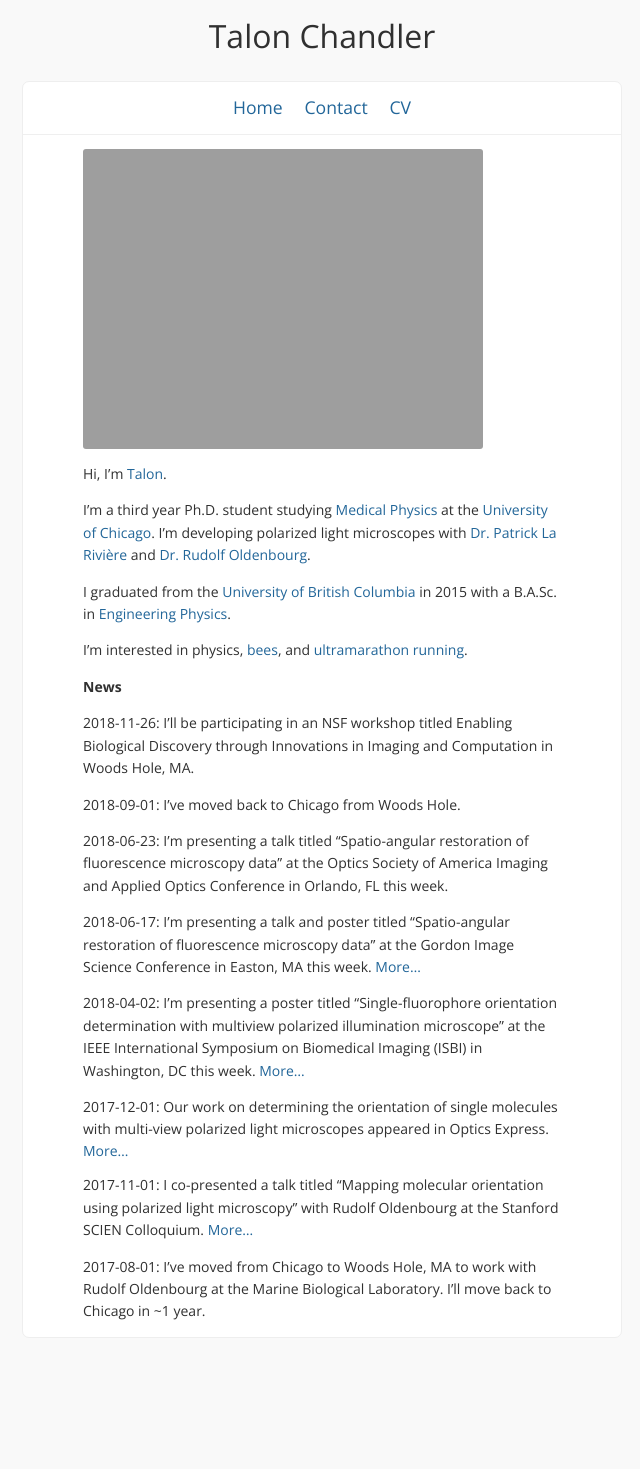
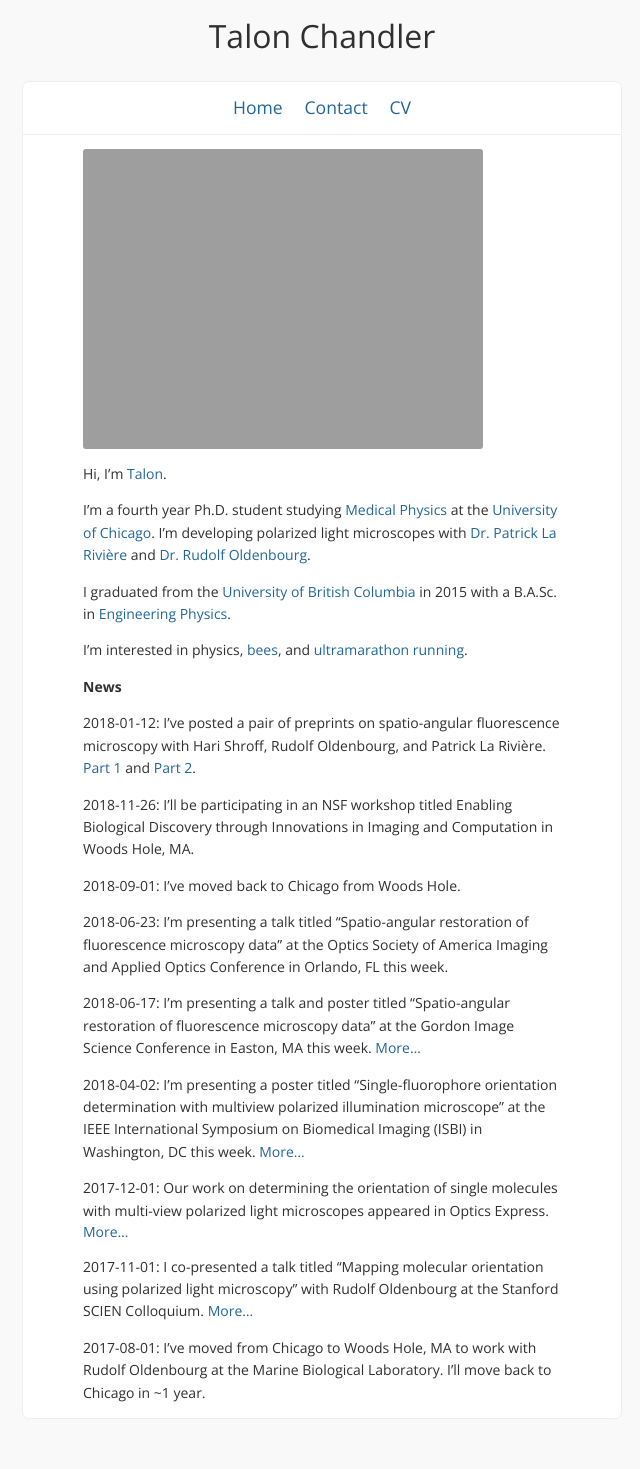
Before and after one commit to talonchandler/talonchandler.github.io, a Jekyll site: the page built from index.md, in a window 1280 px wide. Shown: the whole page, without its empty margins (318-958 px from the left). Built offline with Jekyll 4.4.1, drawn with Linux system fonts in a browser that asks for light colours; nearby versions of some CDN libraries; comment, search, counter and statistics services are not loaded; before the commit the page ends 1388 px from its top, so only the background shows below that.

Commit message:
Preprints and updated address.

```diff
--- a/index.md
+++ b/index.md
@@ -6,13 +6,18 @@ layout: page
 
 Hi, I'm [Talon](https://books.google.com/books?id=pD6arNyKyi8C&pg=PT61&lpg=PT61&dq=%22Just+at+that+moment+the+Lord+of+the+Eagles+swept+down+from+above,+seized+him+in+his+talons,+and+was+gone.%22&source=bl&ots=2kfe5990uE&sig=8_ISf65WbcgOCJikcD5oP2Y2FXk&hl=en&sa=X&ved=0ahUKEwjO6IfYzvrTAhVLjlQKHXy0CXQQ6AEIKzAB#v=onepage&q=%22Just%20at%20that%20moment%20the%20Lord%20of%20the%20Eagles%20swept%20down%20from%20above%2C%20seized%20him%20in%20his%20talons%2C%20and%20was%20gone.%22&f=false).
 
-I'm a third year Ph.D. student studying [Medical Physics][medphys] at the [University][chicago] [of Chicago][chicago]. I'm developing polarized light microscopes with [Dr. Patrick La][patrick] [Rivi&egrave;re][patrick] and [Dr. Rudolf Oldenbourg](http://www.mbl.edu/bell/current-faculty/oldenbourg-lab/).
+I'm a fourth year Ph.D. student studying [Medical Physics][medphys] at the [University][chicago] [of Chicago][chicago]. I'm developing polarized light microscopes with [Dr. Patrick La][patrick] [Rivi&egrave;re][patrick] and [Dr. Rudolf Oldenbourg](http://www.mbl.edu/bell/current-faculty/oldenbourg-lab/).
 
 I graduated from the [University of British Columbia][ubc] in 2015 with a B.A.Sc. in [Engineering Physics][fizz].
 
 I'm interested in physics, [bees](http://scandiahoney.com/), and [ultramarathon running](http://ultrasignup.com/results_participant.aspx?fname=Talon&lname=Chandler).
 
 <span class="bold">News</span>
+
+2018-01-12: I've posted a pair of preprints on spatio-angular fluorescence
+microscopy with Hari Shroff, Rudolf Oldenbourg, and Patrick La
+Rivi&egrave;re. [Part 1](https://arxiv.org/abs/1812.07093) and [Part
+2](https://arxiv.org/abs/1901.01181).
 
 2018-11-26: I'll be participating in an NSF workshop titled Enabling Biological
     Discovery through Innovations in Imaging and Computation in Woods Hole, MA.
```
Also changed, not shown: contact.md (+4 -4 lines), cv/cv.bib (+18 -0 lines), 9 other files.
